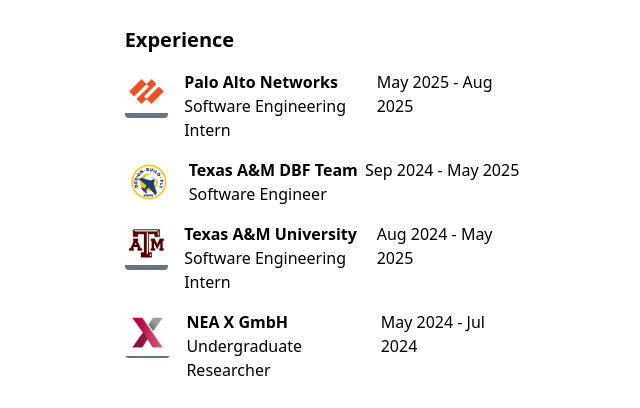
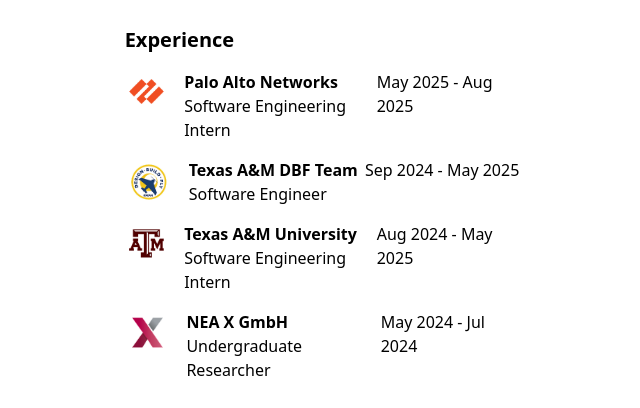
Before and after one commit to piyushh-11/Personal-Website, a React (Vite) app: page / in a window 1280 px wide. Shown: the part 682-1090 px from the top of the page, without its empty margins (318-958 px from the left). Built offline with nearby package versions, Linux system fonts and the light colour scheme.

Commit message:
added resume

```diff
--- a/src/pages/Home.tsx
+++ b/src/pages/Home.tsx
@@ -72,7 +72,7 @@
         {/* Palo Alto Networks */}
         <div className="flex flex-row justify-between">
           <div className="flex flex-row gap-4">
-            <div className="bg-gray-500 w-12 h-12 rounded">
+            <div className="w-12 h-12 rounded">
               <img src={PANW} alt="" />
             </div>
 
@@ -90,7 +90,7 @@
         {/* Texas A&M DBF Team */}
         <div className="flex flex-row justify-between">
           <div className="flex flex-row gap-4">
-            <div className="bg-gray-500 w-12 h-12 rounded">
+            <div className="w-12 h-12 rounded">
               <img src={DBF} alt="" />
             </div>
 
@@ -108,7 +108,7 @@
         {/* Texas A&M */}
         <div className="flex flex-row justify-between">
           <div className="flex flex-row gap-4">
-            <div className="bg-gray-500 w-12 h-12 rounded">
+            <div className="w-12 h-12 rounded">
               <img src={TAMU} alt="" />
             </div>
 
@@ -126,7 +126,7 @@
         {/* NEA X GmbH */}
         <div className="flex flex-row justify-between">
           <div className="flex flex-row gap-4">
-            <div className="bg-gray-500 w-12 h-12 rounded">
+            <div className="w-12 h-12 rounded">
               <img src={NEAX} alt="" />
             </div>
 
```
Also changed, not shown: 1 other file (tests, documents, lock files or other folders).
